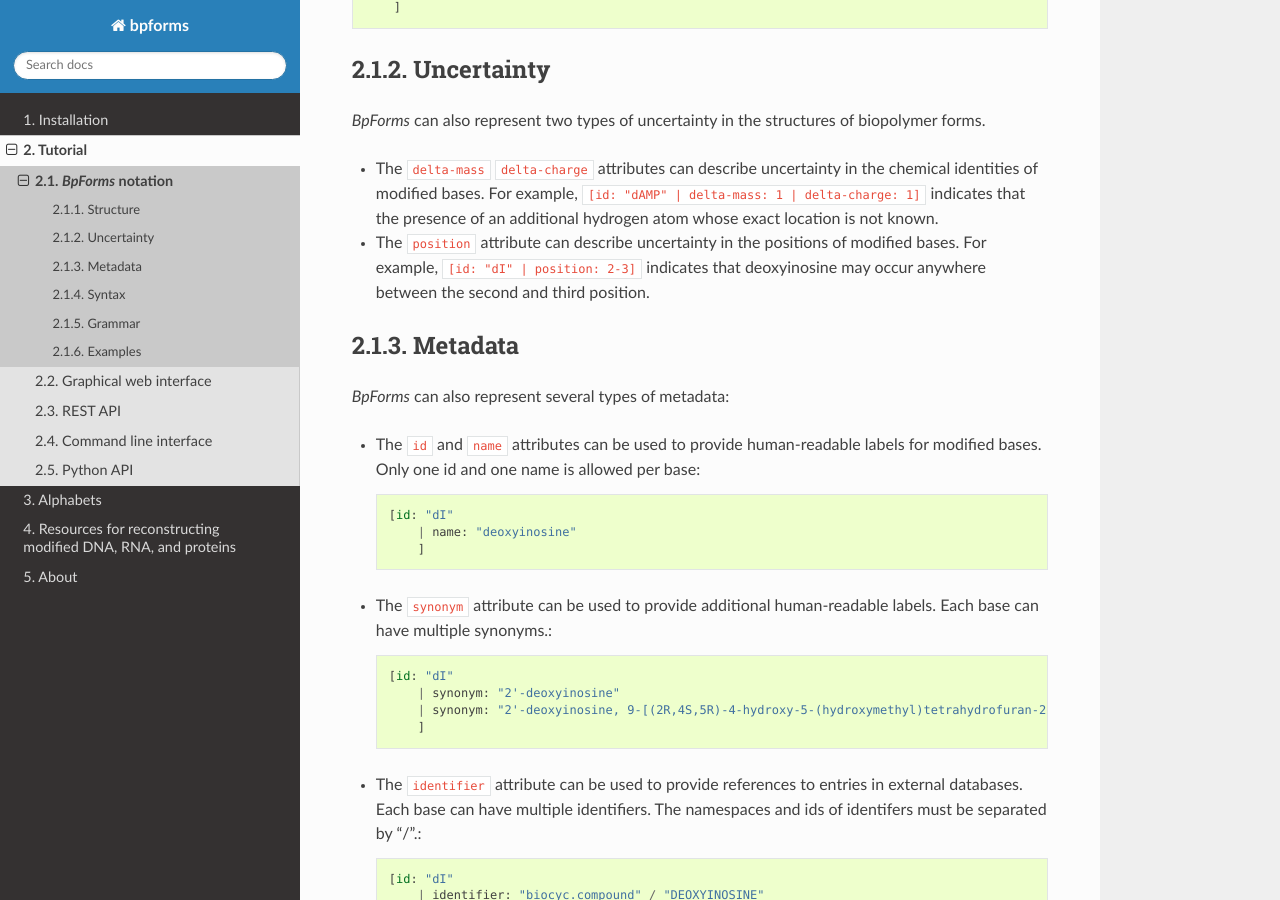
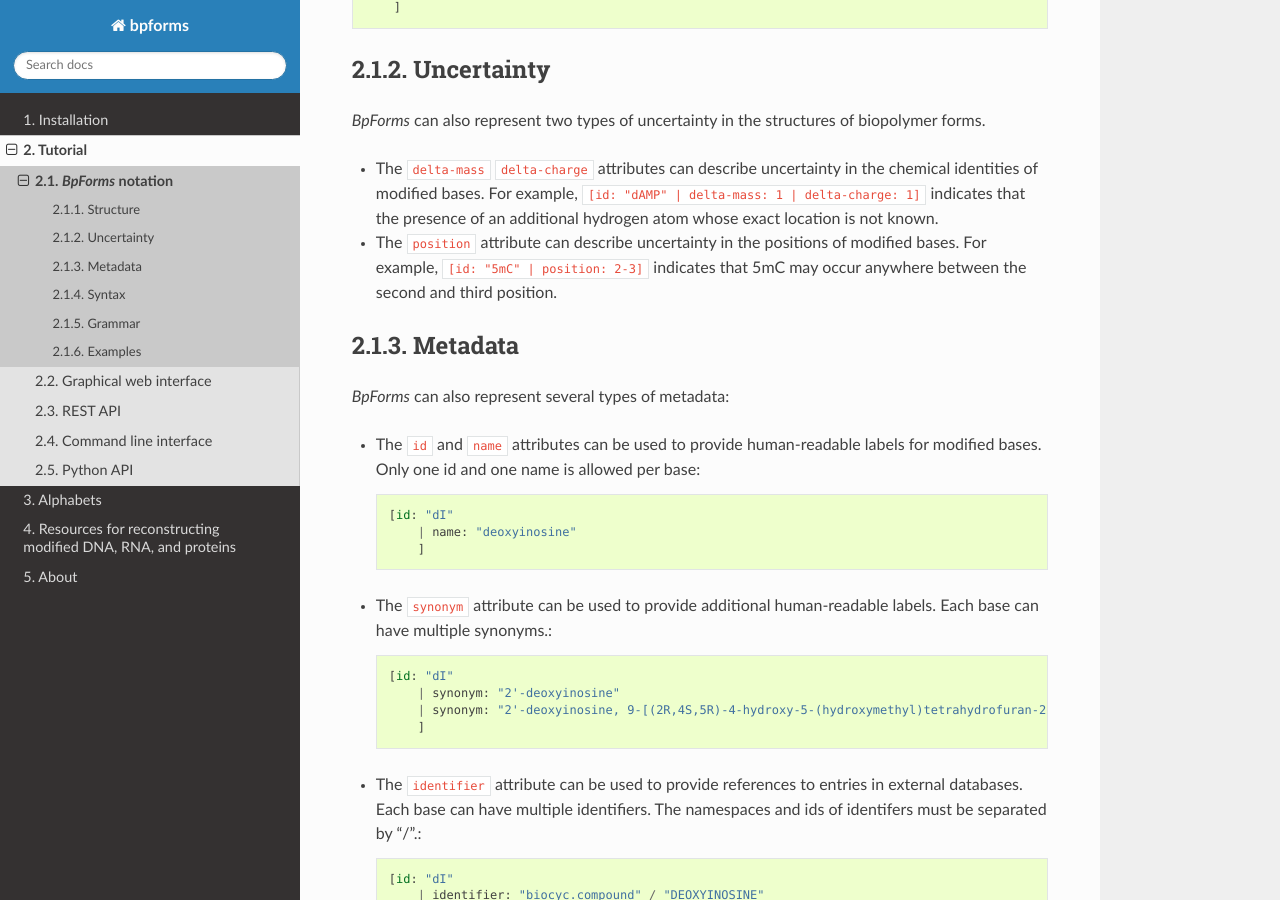
Before and after one commit to KarrLab/bpforms, a Sphinx documentation site: the page built from docs/notation.rst, in a window 1280 px wide and 900 px high, scrolled down 656 px. Built offline with Sphinx 7.4.7 and the Read the Docs theme 2.0.0, drawn with Linux system fonts in a browser that asks for light colours; pages that are not in the unit, such as notebooks, are missing from menus.

Commit message:
relacing inosine with 5mc in position example

```diff
--- a/docs/notation.rst
+++ b/docs/notation.rst
@@ -32,7 +32,7 @@ Uncertainty
 `BpForms` can also represent two types of uncertainty in the structures of biopolymer forms.
 
 * The ``delta-mass`` ``delta-charge`` attributes can describe uncertainty in the chemical identities of modified bases. For example, ``[id: "dAMP" | delta-mass: 1 | delta-charge: 1]`` indicates that the presence of an additional hydrogen atom whose exact location is not known.
-* The ``position`` attribute can describe uncertainty in the positions of modified bases. For example, ``[id: "dI" | position: 2-3]`` indicates that deoxyinosine may occur anywhere between the second and third position.
+* The ``position`` attribute can describe uncertainty in the positions of modified bases. For example, ``[id: "5mC" | position: 2-3]`` indicates that 5mC may occur anywhere between the second and third position.
 
 
 Metadata
```
